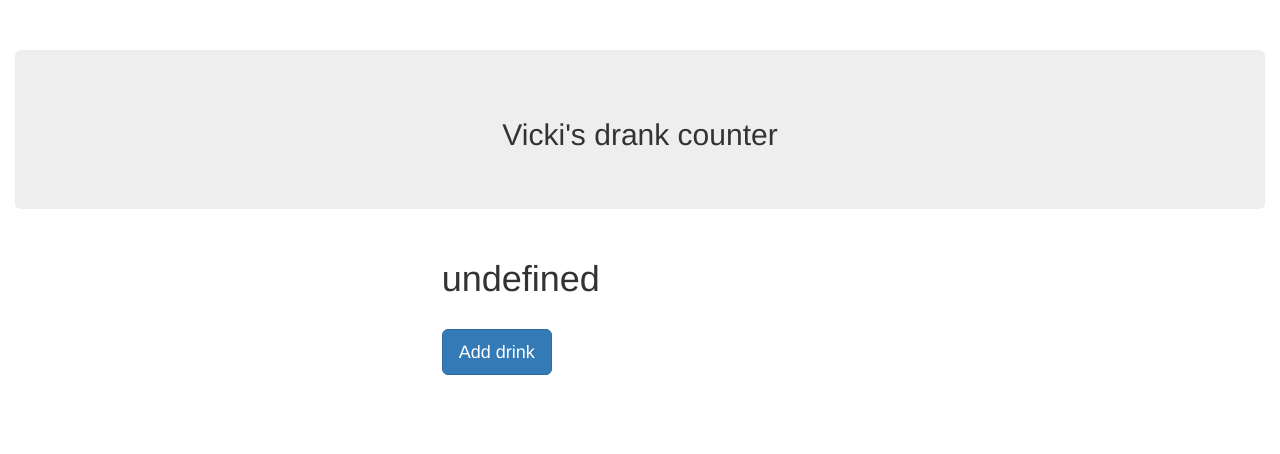
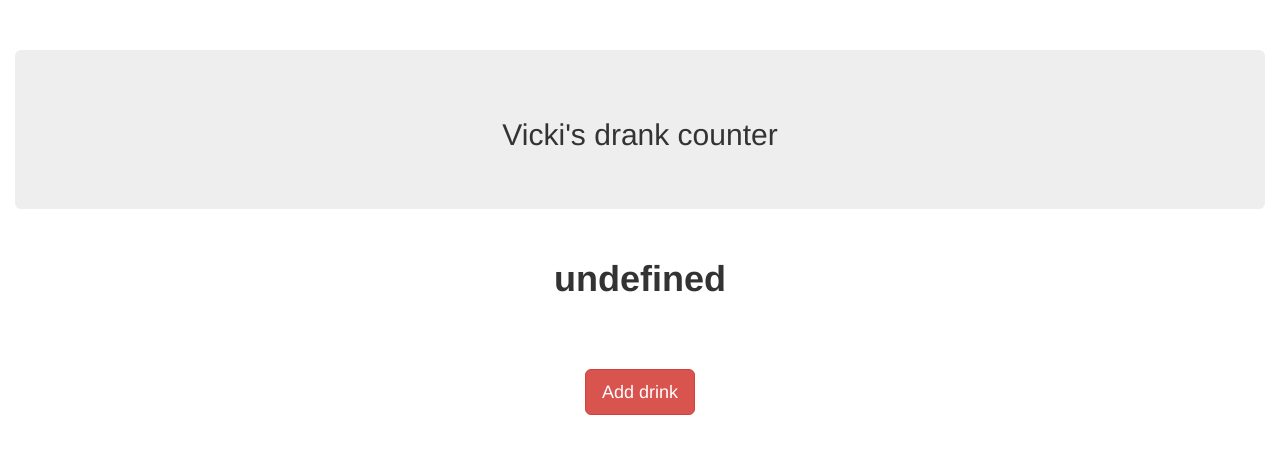
Before and after one commit to tatd/counter, a plain HTML site: page index.html in a window 1280 px wide. Drawn offline with nearby package versions, Linux system fonts and the light colour scheme.

Commit message:
centered elements

```diff
--- a/index.html
+++ b/index.html
@@ -8,7 +8,7 @@
    <script>
 
 onload = function(){
-	document.getElementById("result").innerHTML = localStorage.clickcount;
+	document.getElementById("result").innerHTML = "<b>" + localStorage.clickcount + "</b>";
 }
 
 function clickCounter() {
@@ -18,7 +18,7 @@ function clickCounter() {
         } else {
             localStorage.clickcount = 1;
         }
-        document.getElementById("result").innerHTML = localStorage.clickcount;
+        document.getElementById("result").innerHTML = "<b>" + localStorage.clickcount + "</b>";
     } else {
         document.getElementById("result").innerHTML = "Sorry, your browser does not support web storage...";
     }
@@ -41,11 +41,13 @@ function clickCounter() {
 		<div class="col-md-4">
 
         <div>
-        	<h1><div id="result"></div></h1>
+			<h1><b><div class="text-center" id="result"></b></div></h1>
         </div>
 		<br>
-		<div>
-		<button type="button" class="btn btn-primary btn-lg" onclick="clickCounter()">Add drink</button>
+		<br>
+		<br>
+		<div class="text-center">
+		<button type="button" class="btn btn-danger btn-lg pagination-centered" onclick="clickCounter()">Add drink</button>
 		</div>
 
 		<br>
```
